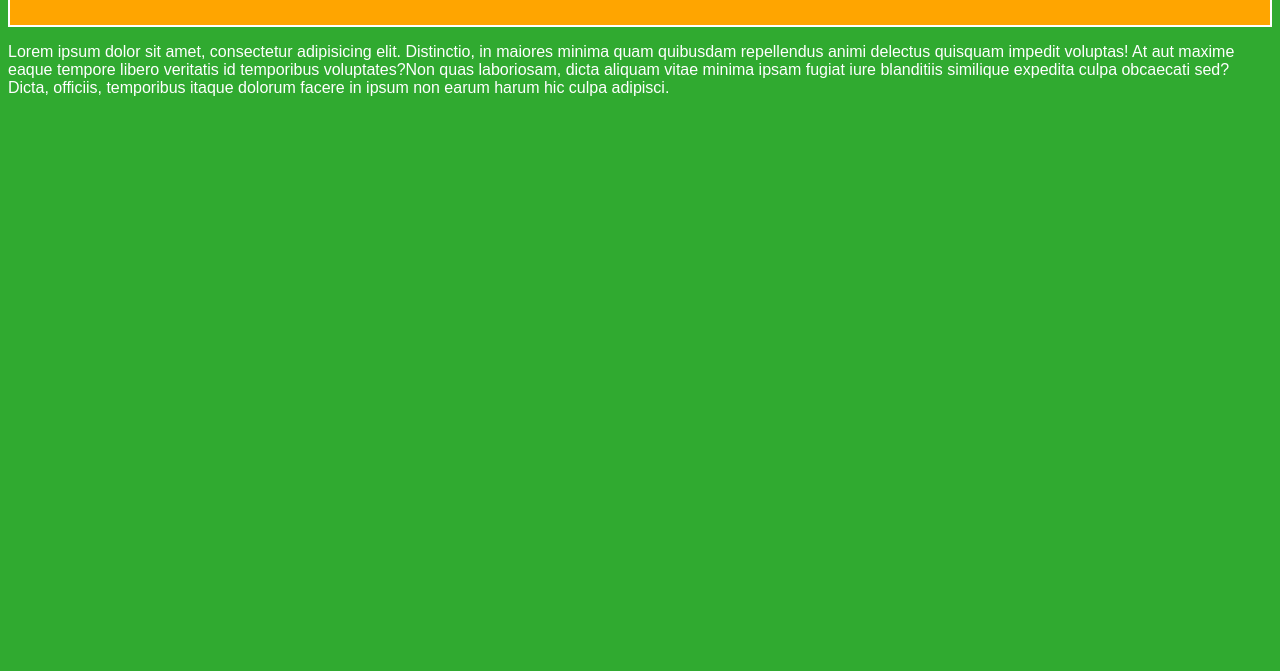
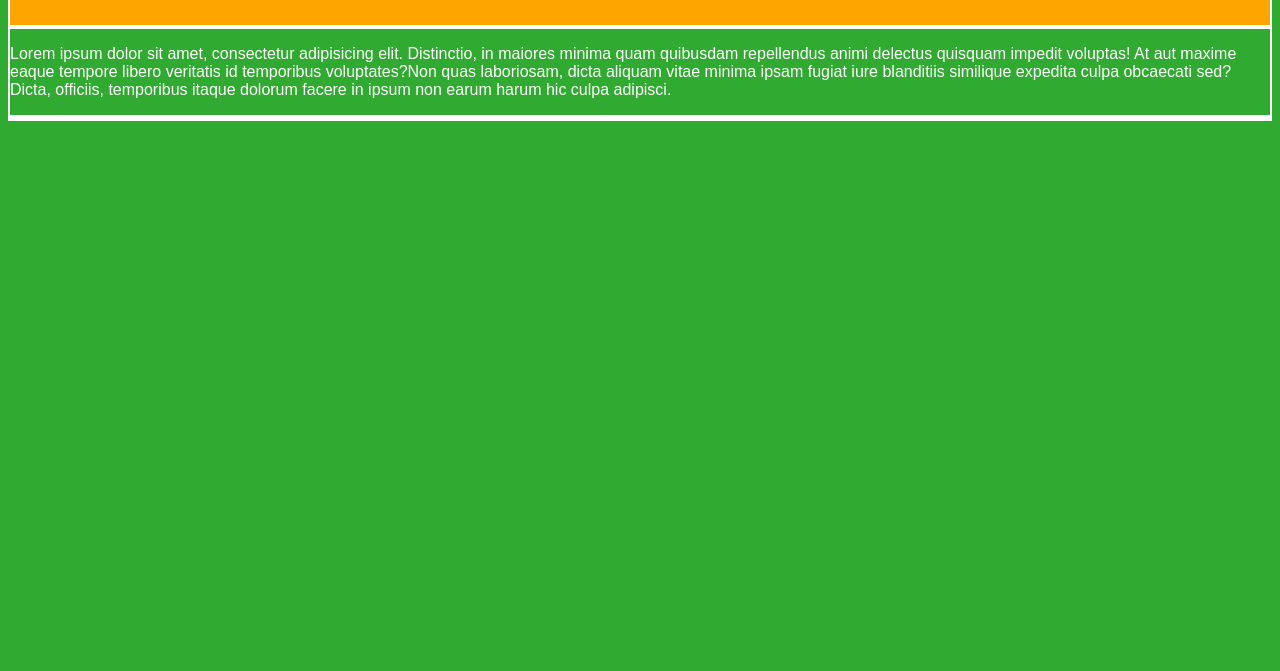
Before and after one commit to PhilippeGuy/ex-03, a plain HTML site: page index.html in a window 1280 px wide. Shown: the part 129-800 px from the top of the page. Drawn offline with Linux system fonts and the light colour scheme.

Commit message:
M bordure autour du main et du footer

```diff
--- a/css/style.css
+++ b/css/style.css
@@ -10,6 +10,14 @@ body{
     color: white;
 }
 
+main{
+    border: 2px solid white;
+}
+
+footer {
+    border: 2px solid white;
+}
+
 h1{
     font-size: 20px;
 }
```
